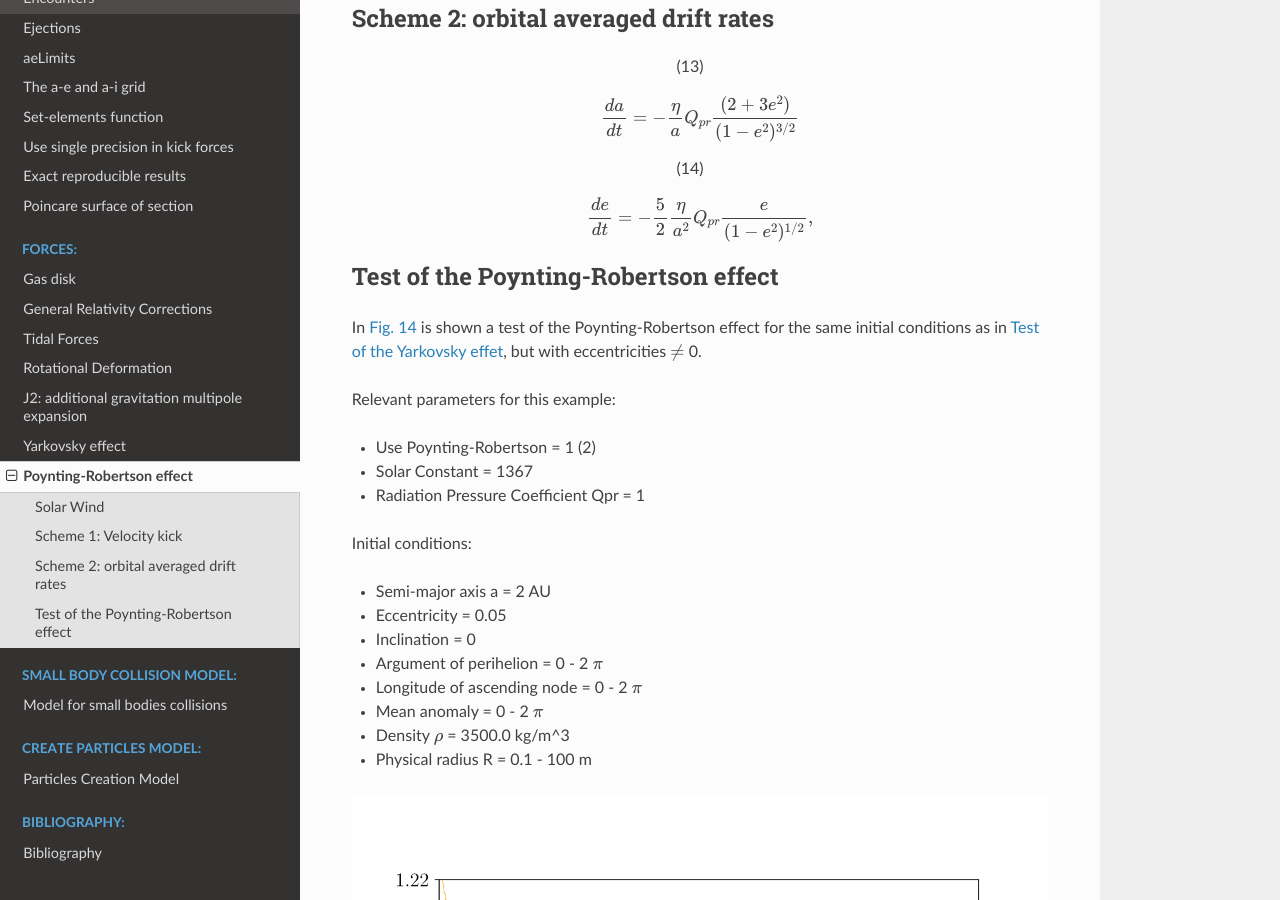
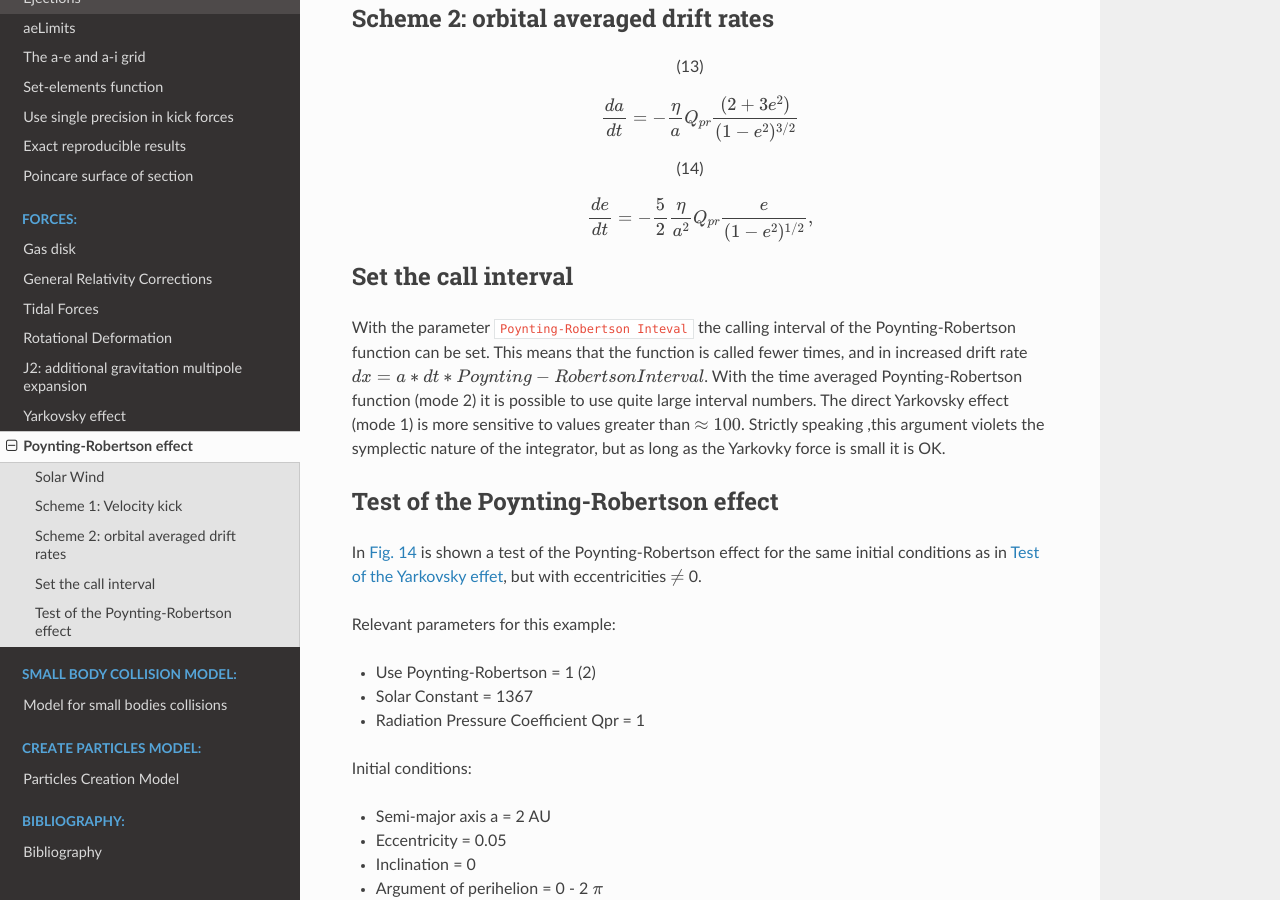
Before and after one commit to vinfreecs/genga, a Sphinx documentation site: the page built from docs/PRdrag.rst, in a window 1280 px wide and 900 px high, scrolled down 1198 px. Built offline with Sphinx 7.4.7 and the Read the Docs theme 3.1.0, drawn with Linux system fonts in a browser that asks for light colours; cross-references to code outside the pages are shown as plain code.

Commit message:
added Yarkovsky and PR call interval

```diff
--- a/docs/PRdrag.rst
+++ b/docs/PRdrag.rst
@@ -65,6 +65,15 @@ Scheme 2: orbital averaged drift rates
    \frac{de}{dt} = - \frac{5}{2}\frac{\eta}{a^2}Q_{pr} \frac{e}{(1 - e^2)^{1/2}},
 
 
+Set the call interval
+---------------------
+
+With the parameter :literal:`Poynting-Robertson Inteval` the calling interval of the Poynting-Robertson function can be set. This means that
+the function is called fewer times, and in increased drift rate :math:`dx = a * dt * Poynting-RobertsonInterval`.
+With the time averaged Poynting-Robertson function (mode 2) it is possible to use quite large interval numbers.
+The direct Yarkovsky effect (mode 1) is more sensitive to values greater than :math:`\approx 100`.
+Strictly speaking ,this argument violets the symplectic nature of the integrator, but as long as the Yarkovky force is small it is OK.
+
 
 Test of the Poynting-Robertson effect
 -------------------------------------
--- a/docs/Param.rst
+++ b/docs/Param.rst
@@ -352,12 +352,18 @@ Non-Newtonian forces
    - 1: use Yarkovsky effect :math:`\mathbf{a_Y}`
    - 2: use time averaged Yarkovsky effect :math:`\frac{da}{dt}`
 
+- | :literal:`Yarkovsky Interval`, in time steps: Interval in which the Yarkovsky model is called (default 1).
+  | See :ref:`Yarkovsky`
+
 - | :literal:`Use Poynting-Robertson`: Flag for Poynting-Robertson effect
   | See :ref:`PRdrag`
 
    - 0 (default) : no Poynting-Robertson effect
    - 1: use Poynting-Robertson effect :math:`\mathbf{a_{PR}}`
    - 2: use time averaged Poynting-Robertson effect :math:`\frac{da}{dt}` and :math:`\frac{de}{dt}`
+
+- | :literal:`Poynting-Robertson Interval`, in time steps: Interval in which the Poynting-Robertson model is called (default 1).
+  | See :ref:`PRdrag`
 
 - | :literal:`Radiation Pressure Coefficient Qpr`, used in the Poynting-Robertson effect, in general assumed to be 1.
   | See :ref:`PRdrag`
```
Also changed, not shown: docs/Yarkovsky.rst (+11 -0 lines), 7 other files.
